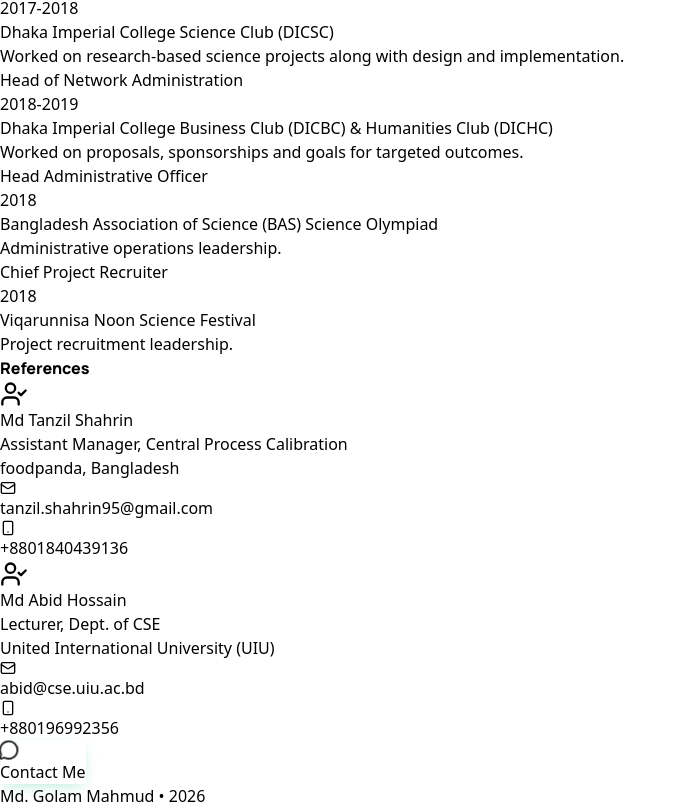
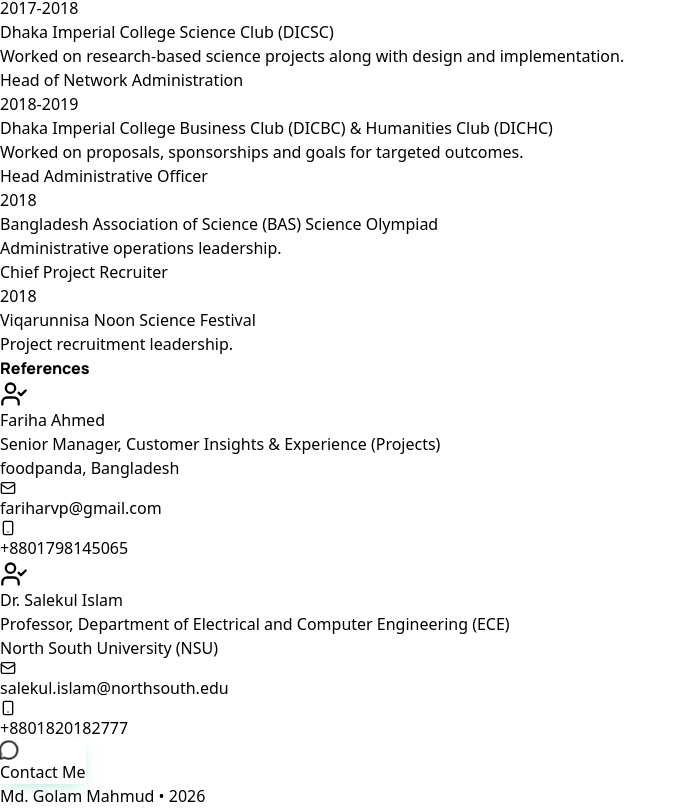
Before and after one commit to 1000yearsoldguy/Portfolio-Site, a React (Vite) app: page / in a window 1280 px wide. Shown: the part 4648-5456 px from the top of the page, without its empty margins (0-687 px from the left). Built offline with nearby package versions, Linux system fonts and the light colour scheme.

Commit message:
updating reference section
updated reference with Salekul sir from NSU/UIU & Fariha apu from FP

```diff
--- a/src/App.jsx
+++ b/src/App.jsx
@@ -266,18 +266,18 @@
 
   const references = [
     {
-      name: "Md Tanzil Shahrin",
-      role: "Assistant Manager, Central Process Calibration",
+      name: "Fariha Ahmed",
+      role: "Senior Manager, Customer Insights & Experience (Projects)",
       company: "foodpanda, Bangladesh",
-      email: "tanzil.shahrin95@gmail.com",
-      phone: "+8801840439136"
+      email: "fariharvp@gmail.com",
+      phone: "+8801798145065 "
     },
     {
-      name: "Md Abid Hossain",
-      role: "Lecturer, Dept. of CSE",
-      company: "United International University (UIU)",
-      email: "abid@cse.uiu.ac.bd",
-      phone: "+880196992356"
+      name: "Dr. Salekul Islam",
+      role: "Professor, Department of Electrical and Computer Engineering (ECE)",
+      company: "North South University (NSU)",
+      email: "salekul.islam@northsouth.edu",
+      phone: "+8801820182777 "
     }
   ];
 
```
